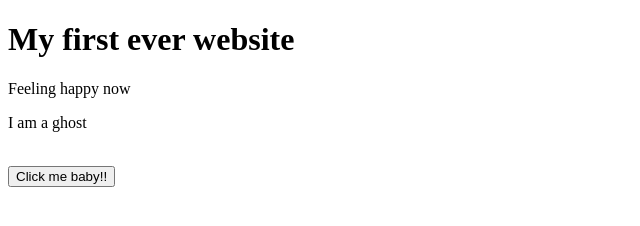
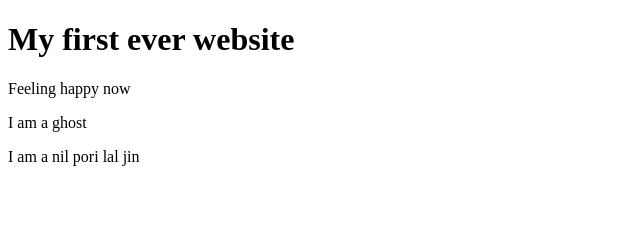
Before and after one commit to jobaerahammed/my-first-website, a plain HTML site: page my-first-website/index.html in a window 1280 px wide. Shown: the whole page, without its empty margins (0-640 px from the left). Drawn offline with Linux system fonts and the light colour scheme.

Commit message:
finally sending

```diff
--- a/my-first-website/index.html
+++ b/my-first-website/index.html
@@ -10,7 +10,6 @@
     <h1>My first ever website</h1>
     <p>Feeling happy now</p>
     <p>I am a ghost</p>
-    <br>
-    <button>Click me baby!!</button>
+    <p>I am a nil pori lal jin </p>
 </body>
 </html>
```
